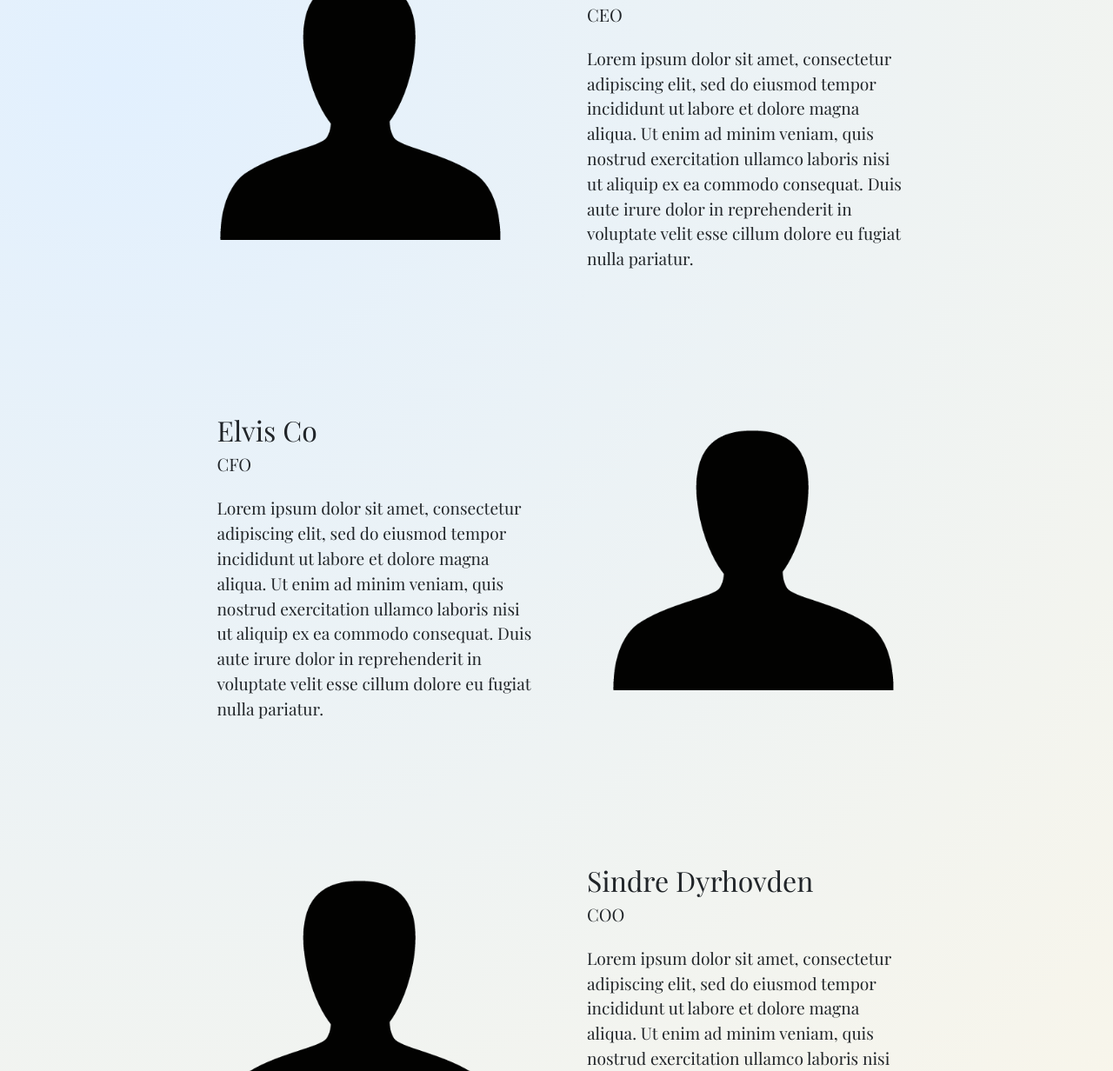
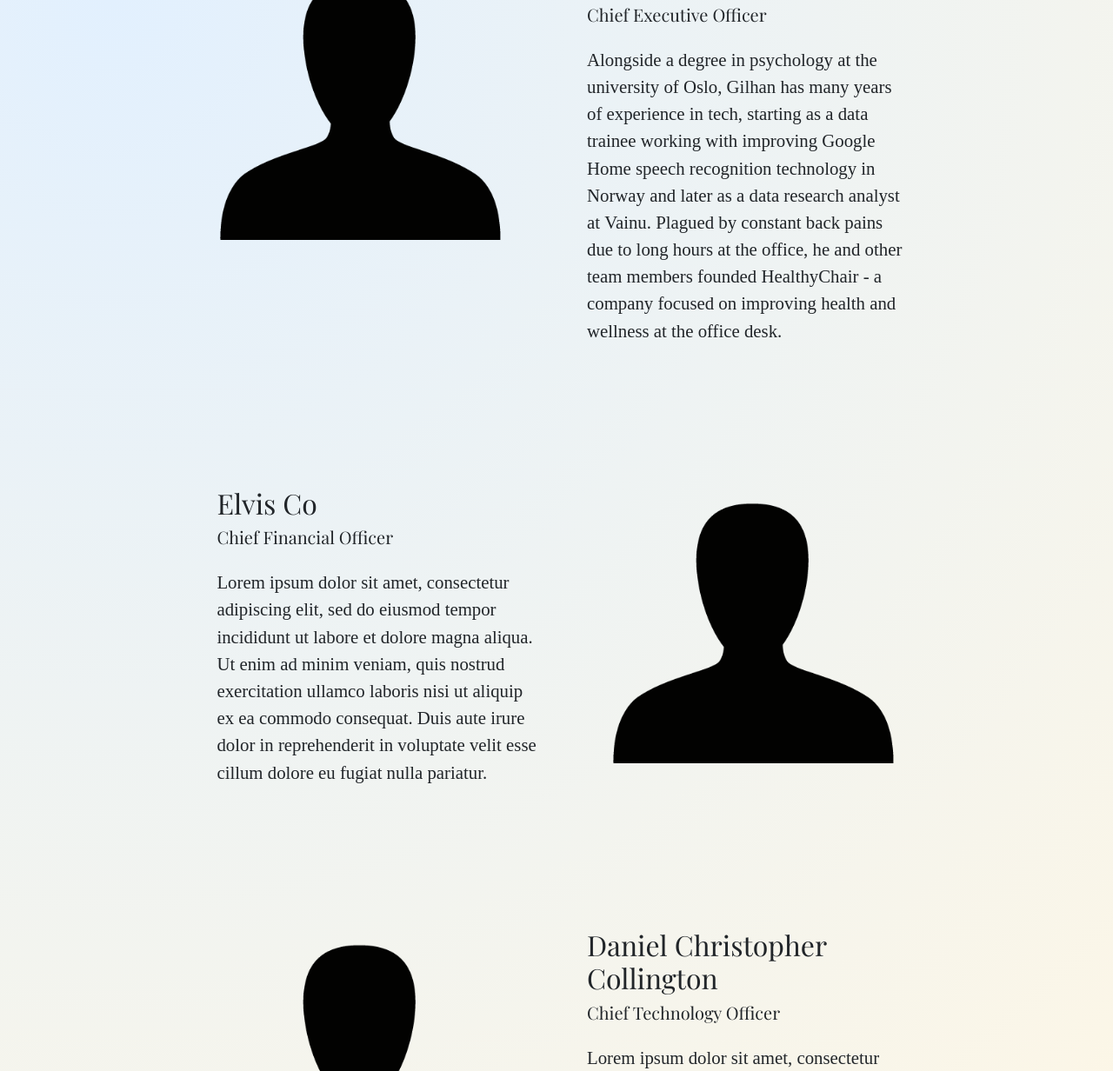
Before and after one commit to gjdandin/Healthychair, a plain HTML site: page pages/team.html in a window 1280 px wide. Shown: the part 448-1680 px from the top of the page at 87% size. Drawn offline with nearby package versions, Linux system fonts and the light colour scheme.

Commit message:
removed a member, product text and image update

```diff
--- a/pages/team.html
+++ b/pages/team.html
@@ -53,7 +53,9 @@
                 padding:1em 0px 1em 0px;
             }
             .user-text1 p {
-                font-size: 1.2em;
+                font-size: 1.3em;
+                line-height: 1.5;
+                font-family: 'FontAwesome';
             }
             .user-header1 h1 {
                 font-size: 2em;
@@ -78,7 +80,9 @@
                 padding:1em 0px 1em 0px;
             }
             .user-text2 p {
-                font-size: 1.2em;
+                font-size: 1.3em;
+                line-height: 1.5;
+                font-family: 'FontAwesome';
             }
             .user-header2 h1 {
                 font-size: 2em;
@@ -106,8 +110,14 @@
                 .user-statement1 {
                     width:100%;
                 }
+                .user-text1 p {
+                    font-size: 1.2em;
+                }
                 .user-statement2 {
                     width:100%;
+                }
+                .user-text2 p {
+                    font-size: 1.2em;
                 }
                 .banner {
                     width: 80vw;
@@ -186,10 +196,15 @@
                         <h1>Gilhan Dandin</h1>
                     </div>
                     <div class="team-position">
-                        <h5>CEO</h5>
+                        <h5>Chief Executive Officer</h5>
                     </div>
                     <div class="user-text1">
-                        <p>Lorem ipsum dolor sit amet, consectetur adipiscing elit, sed do eiusmod tempor incididunt ut labore et dolore magna aliqua. Ut enim ad minim veniam, quis nostrud exercitation ullamco laboris nisi ut aliquip ex ea commodo consequat. Duis aute irure dolor in reprehenderit in voluptate velit esse cillum dolore eu fugiat nulla pariatur.</p>
+                        <p>Alongside a degree in psychology at the university of Oslo,
+                             Gilhan has many years of experience in tech,
+                              starting as a data trainee working with improving Google Home speech recognition technology in Norway
+                                and later as a data research analyst at Vainu.
+                                Plagued by constant back pains due to long hours at the office, he and other team members founded HealthyChair
+                                 - a company focused on improving health and wellness at the office desk.</p>
                     </div>
                 </div>
                 <div class="user-image1">
@@ -203,7 +218,7 @@
                         <h1>Elvis Co</h1>
                     </div>
                     <div class="team-position">
-                        <h5>CFO</h5>
+                        <h5>Chief Financial Officer</h5>
                     </div>
                     <div class="user-text2">
                         <p>Lorem ipsum dolor sit amet, consectetur adipiscing elit, sed do eiusmod tempor incididunt ut labore et dolore magna aliqua. Ut enim ad minim veniam, quis nostrud exercitation ullamco laboris nisi ut aliquip ex ea commodo consequat. Duis aute irure dolor in reprehenderit in voluptate velit esse cillum dolore eu fugiat nulla pariatur.</p>
@@ -214,32 +229,15 @@
                 </div>
             </div>
 
-            <div class="user-container1">
+            <div class="user-container1" style="padding-bottom:100px;">
                 <div class="user-statement1">
                     <div class="user-header1">
-                        <h1>Sindre Dyrhovden</h1>
-                    </div>
-                    <div class="team-position">
-                        <h5>COO</h5>
-                    </div>
-                    <div class="user-text1">
-                        <p>Lorem ipsum dolor sit amet, consectetur adipiscing elit, sed do eiusmod tempor incididunt ut labore et dolore magna aliqua. Ut enim ad minim veniam, quis nostrud exercitation ullamco laboris nisi ut aliquip ex ea commodo consequat. Duis aute irure dolor in reprehenderit in voluptate velit esse cillum dolore eu fugiat nulla pariatur.</p>
-                    </div>
-                </div>
-                <div class="user-image1">
-                    <img src="../images/user.png" width="400px" height="400px" >
-                </div>
-            </div>
-
-            <div class="user-container2" style="padding-bottom:100px;">
-                <div class="user-statement2">
-                    <div class="user-header2">
                         <h1>Daniel Christopher Collington</h1>
                     </div>
                     <div class="team-position">
-                        <h5>CAO</h5>
+                        <h5>Chief Technology Officer</h5>
                     </div>
-                    <div class="user-text2">
+                    <div class="user-text1">
                         <p>Lorem ipsum dolor sit amet, consectetur adipiscing elit, sed do eiusmod tempor incididunt ut labore et dolore magna aliqua. Ut enim ad minim veniam, quis nostrud exercitation ullamco laboris nisi ut aliquip ex ea commodo consequat. Duis aute irure dolor in reprehenderit in voluptate velit esse cillum dolore eu fugiat nulla pariatur.</p>
                     </div>
                 </div>
```
Also changed, not shown: pages/index.html (+8 -8 lines), pages/products.html (+5 -4 lines), images/sensor.jpg, 2 other files.
